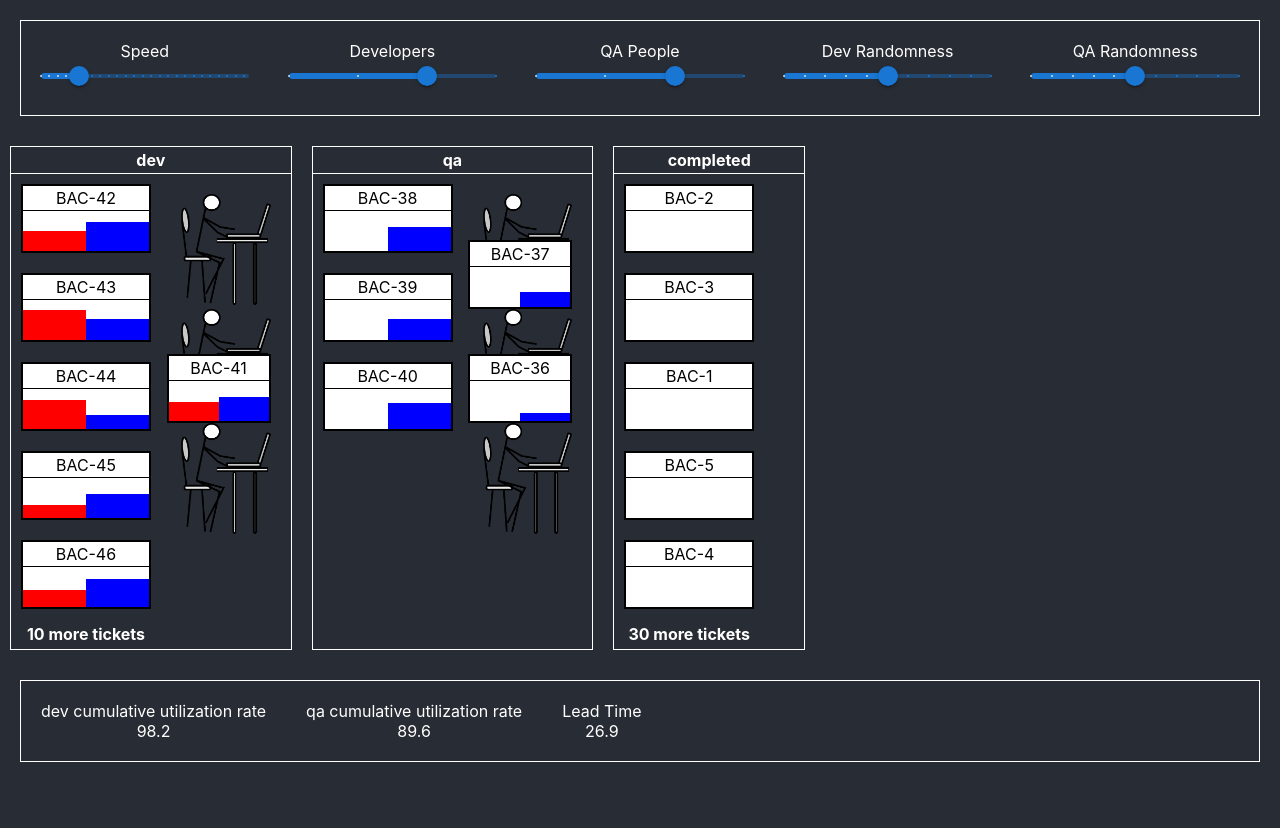
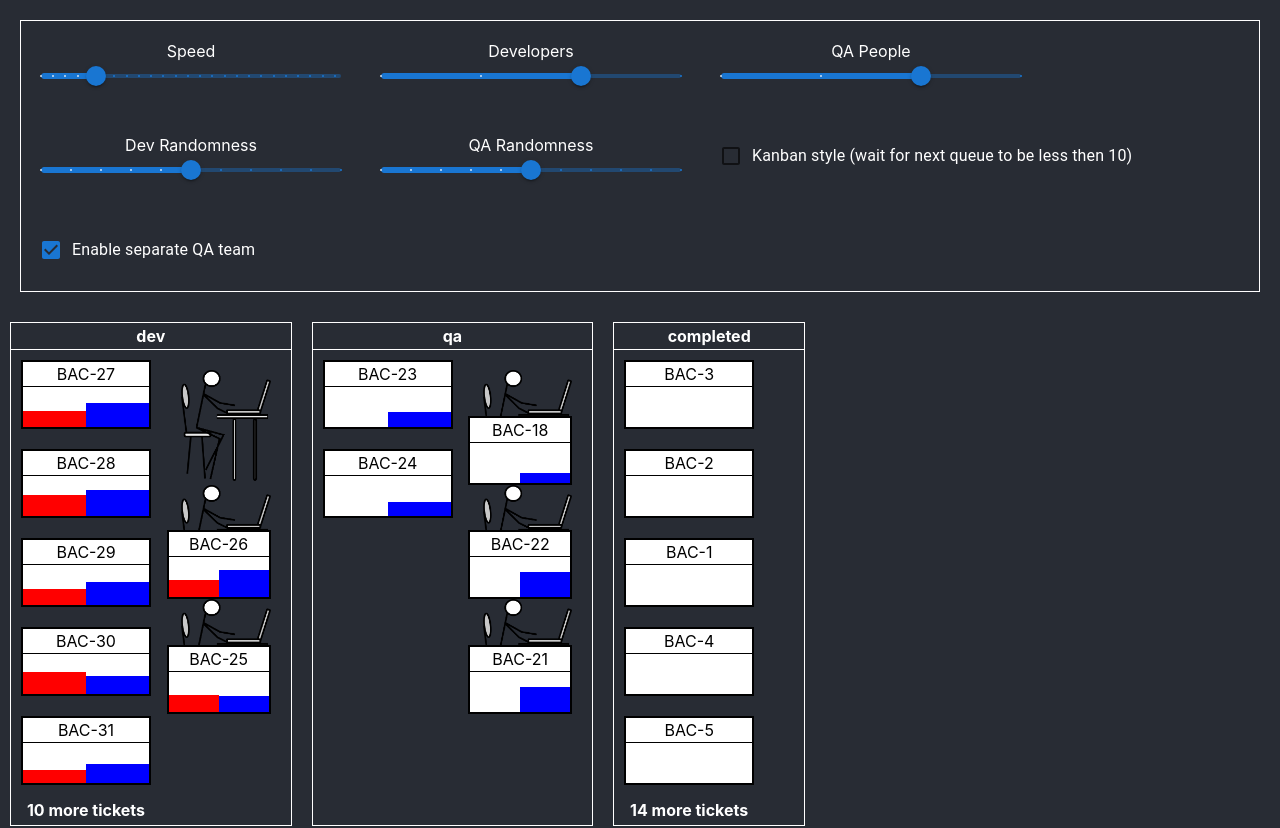
Before and after one commit to genixpro/dev-process-visualization, a React (Create React App) app: page / in a window 1280 px wide. Shown: the top 828 px of the page. Before the commit the page ends 800 px from the top, so only its background shows below. Built offline with nearby package versions, Linux system fonts and the light colour scheme.

Commit message:
added in some more options to the simulation

```diff
--- a/package.json
+++ b/package.json
@@ -9,6 +9,7 @@
     "@testing-library/jest-dom": "^5.16.2",
     "@testing-library/react": "^12.1.4",
     "@testing-library/user-event": "^13.5.0",
+    "lodash": "^4.17.21",
     "react": "^17.0.2",
     "react-dom": "^17.0.2",
     "react-scripts": "5.0.0",
--- a/src/App.css
+++ b/src/App.css
@@ -129,6 +129,7 @@ body {
 .controls-area {
   display: flex;
   flex-direction: row;
+  flex-wrap: wrap;
   margin: 20px;
   border: 1px solid white;
 }
@@ -154,3 +155,7 @@ body {
   flex-direction: column;
   margin: 20px;
 }
+
+.checkbox-control {
+  color: white;
+}
--- a/src/App.js
+++ b/src/App.js
@@ -3,6 +3,10 @@ import './App.css';
 import React from "react";
 import Slider from '@mui/material/Slider';
 import Box from '@mui/material/Box';
+import FormGroup from '@mui/material/FormGroup';
+import FormControlLabel from '@mui/material/FormControlLabel';
+import Checkbox from '@mui/material/Checkbox';
+import _ from "lodash";
 
 function renderTicket(params) {
  return <div className={"ticket"} key={params.number}>
@@ -12,7 +16,7 @@ function renderTicket(params) {
      <div className={"ticket-completion-box"}>
          {
              Object.keys(params.completion).map((completionKey) => {
-                 return <div className={"single-ticket-completion-box"}>
+                 return <div className={"single-ticket-completion-box"} key={completionKey}>
                             <div className={`single-ticket-completion single-ticket-completion-${completionKey}`} key={completionKey}
                                   style={({
                                       top: `${params.completion[completionKey]}%`,
@@ -52,7 +56,8 @@ function renderWorkCenter(params, workCenterIndex) {
                                         style={({
                                             top: `${worker.top}vh`,
                                             left: `${worker.left}vw`
-                                        })}>
+                                        })}
+                                        key={workerIndex}>
 
                                 <div className={"worker-ticket-box"}>
                                     {
@@ -77,10 +82,10 @@ function renderWorkCenter(params, workCenterIndex) {
 }
 
 
-function renderStatistics(title, value) {
+function renderStatistics(title, value, digits) {
     return <div className={"single-statistic"} key={title}>
         <span>{title}</span>
-        <span>{value ? value.toFixed(1) : null}</span>
+        <span>{value ? value.toFixed(digits ?? 1) : null}</span>
     </div>
 }
 
@@ -99,10 +104,12 @@ class App extends React.Component{
 
     defaultConfiguration = {
         framerate: 10,
+        limitWIP: false,
         devs: 3,
         qa: 3,
         dev_randomness: 50,
-        qa_randomness: 50
+        qa_randomness: 50,
+        enableQA: true,
     }
 
     componentDidMount() {
@@ -122,45 +129,64 @@ class App extends React.Component{
                 ticket: null,
             });
         }
-
-        this.setState({
-            config,
-            newTicketNumber: 0,
-            workCenters: [
-                {
+        let devWorkCenter = {
             name: "dev",
             next: "qa",
-                    speed: 20,
+            speed: 10,
             createNew: true,
             active: true,
+            limitWIP: config.limitWIP,
             queuedTickets: [],
             workers: devWorkers,
             utilizedFrames: 1,
             totalFrames: 1
-                },
-                {
+        };
+        let qaWorkCenter = {
             name: "qa",
             next: "completed",
-                    speed: 20,
+            speed: 10,
             createNew: false,
             active: true,
+            limitWIP: false,
             queuedTickets: [],
             workers: qaWorkers,
             utilizedFrames: 1,
             totalFrames: 1
-                },
-                {
+        };
+        let completedWorkCenter = {
             name: "completed",
             next: null,
             speed: 0,
             createNew: false,
             active: false,
+            limitWIP: false,
             queuedTickets: [],
             workers: [],
             utilizedFrames: 1,
             totalFrames: 1
         }
-            ]
+
+        let workCenters;
+        if (config.enableQA) {
+            workCenters = [
+                devWorkCenter,
+                qaWorkCenter,
+                completedWorkCenter,
+            ];
+        } else {
+            devWorkCenter.next = "completed";
+            devWorkCenter.speed = devWorkCenter.speed / 2;
+
+            workCenters = [
+                devWorkCenter,
+                completedWorkCenter,
+            ];
+        }
+
+        this.setState({
+            config,
+            newTicketNumber: 0,
+            workCenters
         });
 
         this.setFrameRate(this.state.frameRate ?? this.defaultConfiguration.framerate);
@@ -201,9 +227,12 @@ class App extends React.Component{
             transitioningTickets[workCenter.name] = [];
         });
 
-        // Increase lead time on all queued tickets
+        // Increase end to end time and queue time on all queued tickets
         newState.workCenters = newState.workCenters.map((workCenter) => {
             if (!workCenter.active) {
+                return workCenter;
+            }
+            if (workCenter.createNew) {
                 return workCenter;
             }
 
@@ -212,7 +241,8 @@ class App extends React.Component{
                 queuedTickets: workCenter.queuedTickets.map((ticket) => {
                     return {
                         ...ticket,
-                        leadTime: ticket.leadTime + 1
+                        endToEndTime: ticket.endToEndTime + 1,
+                        queueTime: ticket.queueTime + 1
                     }
                 })
             }
@@ -232,7 +262,9 @@ class App extends React.Component{
                 if (worker.ticket) {
                     const newTicket = {
                         ...worker.ticket,
-                        leadTime: worker.ticket.leadTime + 1,
+                        endToEndTime: worker.ticket.endToEndTime + 1,
+                        touchTime: worker.ticket.touchTime + 1,
+                        queueTime: worker.ticket.queueTime,
                         completion: {
                           ...worker.ticket.completion,
                           [workCenter.name]: worker.ticket.completion[workCenter.name] + workCenter.speed
@@ -256,7 +288,12 @@ class App extends React.Component{
                         }
                     }
                 } else {
-                    if (queuedTickets.length > 0) {
+                    let nextWorkCenter = null;
+                    if (workCenter.next) {
+                        nextWorkCenter = _.find(newState.workCenters, {name: workCenter.next});
+                    }
+
+                    if (queuedTickets.length > 0 && (!workCenter.limitWIP || (nextWorkCenter && nextWorkCenter.queuedTickets.length < 10))) {
                         const newTicket = queuedTickets.shift();
                         utilizedFrames += 1;
                         return {
@@ -298,14 +335,22 @@ class App extends React.Component{
             if (workCenter.createNew) {
                 while (queuedTickets.length < 15) {
                     newState.newTicketNumber += 1;
+
+                    const completion = {};
+
+                    newState.workCenters.forEach((workCenterForInitialVal) => {
+                        if (workCenterForInitialVal.active) {
+                            completion[workCenterForInitialVal.name] = Math.round(50 + ((Math.random() - 0.5) * this.state.config[workCenterForInitialVal.name + "_randomness"]))
+                        }
+                    });
+
                     queuedTickets.push(
                         {
                             number: `BAC-${newState.newTicketNumber}`,
-                            leadTime: 0,
-                            completion: {
-                                dev: Math.round(50 + ((Math.random() - 0.5) * this.state.config["dev_randomness"])),
-                                qa: Math.round(50 + ((Math.random() - 0.5) * this.state.config["qa_randomness"]))
-                            },
+                            endToEndTime: 0,
+                            touchTime: 0,
+                            queueTime: 0,
+                            completion: completion
                         });
                 }
             }
@@ -319,7 +364,7 @@ class App extends React.Component{
         this.setState(newState);
     }
 
-    computeLeadTimeStatistic() {
+    computeAverageTicketStatistic(variable) {
         let total = 0;
         let count = 0;
         let completedWorkCenter = null;
@@ -333,9 +378,9 @@ class App extends React.Component{
             return null;
         }
 
-        for (let x = 0; x < Math.min(completedWorkCenter.queuedTickets.length, 25); x += 1) {
+        for (let x = 0; x < Math.min(completedWorkCenter.queuedTickets.length, 50); x += 1) {
             const ticket = completedWorkCenter.queuedTickets[completedWorkCenter.queuedTickets.length - (x + 1)];
-            total += ticket.leadTime;
+            total += ticket[variable];
             count += 1;
         }
         if (count > 0) {
@@ -406,6 +451,22 @@ class App extends React.Component{
                         aria-label="Randomness" onChange={(evt) => this.changeConfiguration({qa_randomness: evt.target.value})}
                     />
                 </Box>
+                <FormGroup>
+                    <FormControlLabel
+                        className={"checkbox-control"}
+                        control={<Checkbox />}
+                        label="Kanban style (wait for next queue to be less then 10)"
+                        onChange={(evt) => this.changeConfiguration({limitWIP: evt.target.checked}) }
+                    />
+                </FormGroup>
+                <FormGroup>
+                    <FormControlLabel
+                        className={"checkbox-control"}
+                        control={<Checkbox defaultChecked />}
+                        label="Enable separate QA team"
+                        onChange={(evt) => this.changeConfiguration({enableQA: evt.target.checked}) }
+                    />
+                </FormGroup>
             </div>
 
             <div className={"work-centers-area"}>
@@ -427,7 +488,16 @@ class App extends React.Component{
                         })
                     }
                 {
-                        renderStatistics("Lead Time", this.computeLeadTimeStatistic())
+                    renderStatistics("End to End Time", this.computeAverageTicketStatistic('endToEndTime'))
+                }
+                {
+                    renderStatistics("Touch Time", this.computeAverageTicketStatistic('touchTime'))
+                }
+                {
+                    renderStatistics("Touch Time Ratio", this.computeAverageTicketStatistic('touchTime') / this.computeAverageTicketStatistic('endToEndTime'), 2)
+                }
+                {
+                    renderStatistics("Queue Time", this.computeAverageTicketStatistic('queueTime'))
                 }
             </div>
         </div>
```
Also changed, not shown: 1 other file (tests, documents, lock files or other folders). Lines whose indentation alone changed are shown as unchanged.
